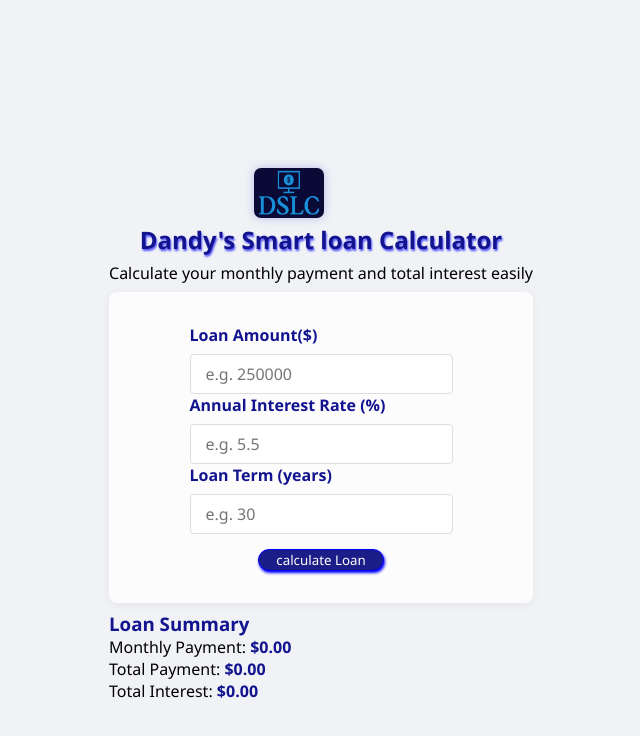
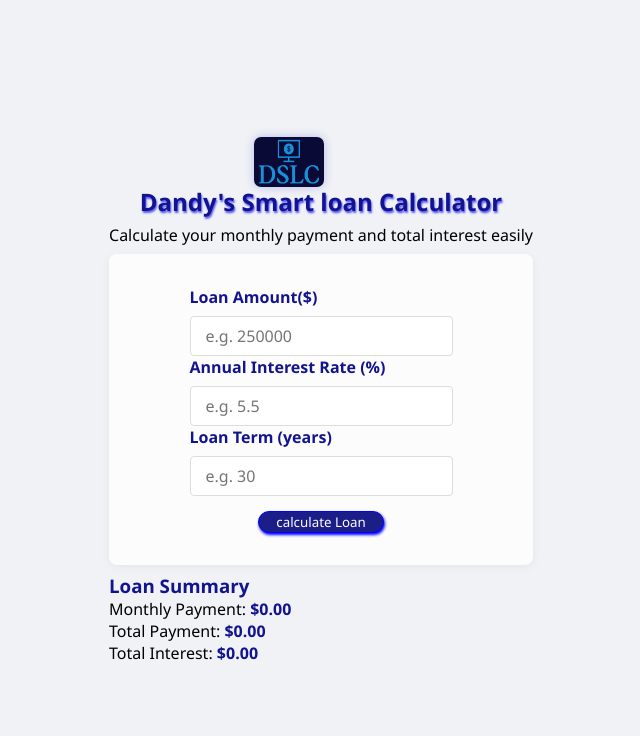
Before and after one commit to accolade99/loanCalculator, a plain HTML site: page index.html in a window 1280 px wide. Shown: the whole page, without its empty margins (319-959 px from the left). Drawn offline with Linux system fonts and the light colour scheme.

Commit message:
Update style.css

```diff
--- a/style.css
+++ b/style.css
@@ -66,7 +66,7 @@ body {
     max-width: 500px;
 }
 img{
-    margin-top: 70px; margin-left: 145px; border-radius: 7px;
+    margin-left: 145px; border-radius: 7px;
     /*box-shadow: 1.5px 1.5px 3px rgb(127, 127, 252);*/
     box-shadow: 0 0 10px rgba(105, 107, 231, 0.4);
 }
@@ -79,7 +79,7 @@ img{
 }
 
 h2 {
-    color: #12148f; text-align: center; margin-bottom: 1rem; margin-top: px;
+    color: #12148f; text-align: center; margin-bottom: 1rem; margin-top: -7px;
     grid-column: 1 / -1; text-shadow: 1px 2px 2px rgb(89, 89, 250);
 }
 
```
